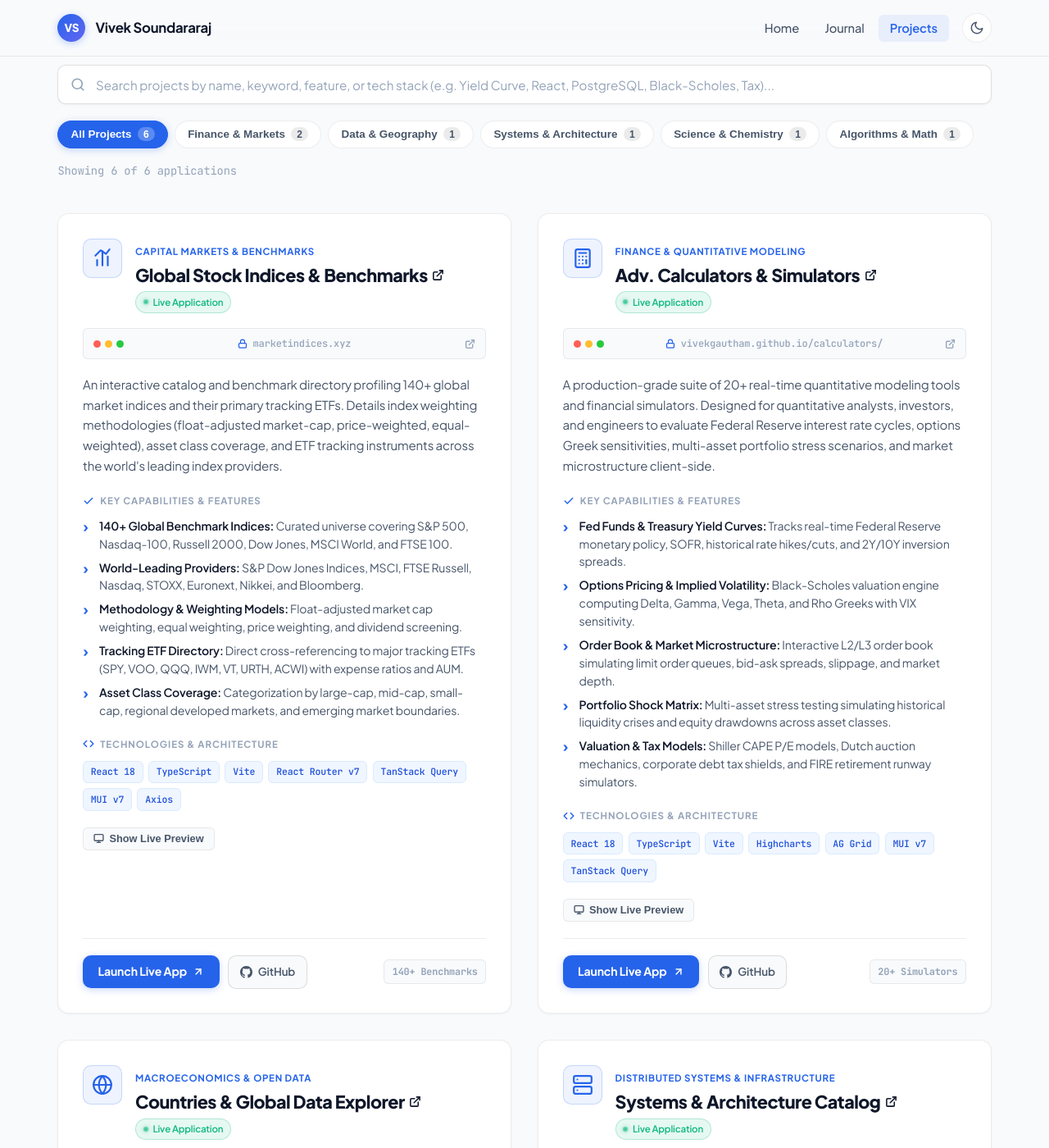
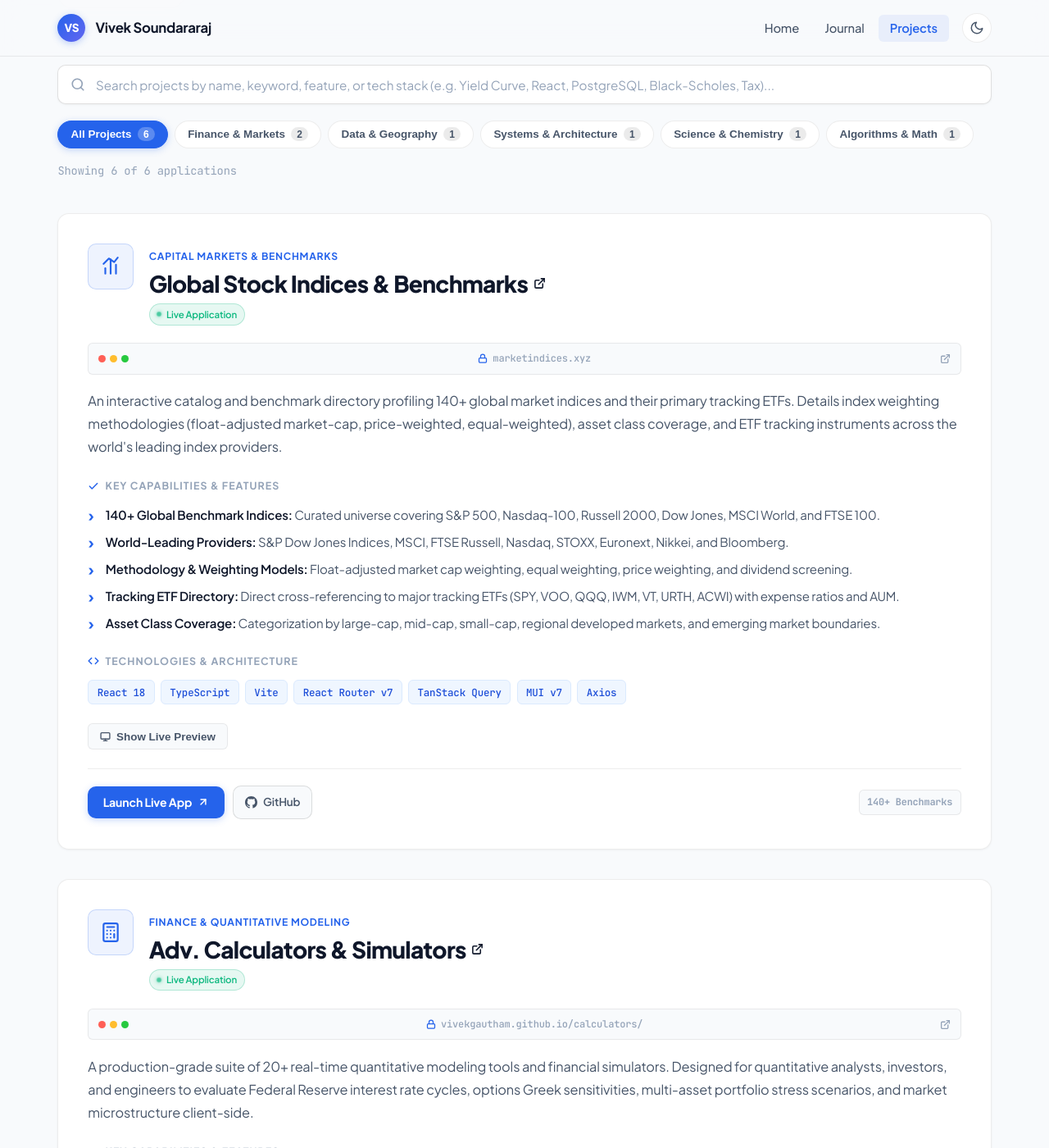
Before and after one commit to vivekgautham/vivekgautham.github.io, a Jekyll site: the page built from projects/index.html, in a window 1280 px wide and 1400 px high, scrolled down 370 px. Shown: the whole window at 82% size. Built offline with Jekyll 4.4.1, drawn with Linux system fonts in a browser that asks for light colours.

Commit message:
Updates.

```diff
--- a/_layouts/default.html
+++ b/_layouts/default.html
@@ -19,7 +19,7 @@
   <link href="https://fonts.googleapis.com/css2?family=JetBrains+Mono:ital,wght@0,400;0,500;0,700;1,400&family=Plus+Jakarta+Sans:ital,wght@0,400;0,500;0,600;0,700;0,800;1,400;1,600&display=swap" rel="stylesheet">
 
   <!-- Stylesheet with Cache-Buster -->
-  <link rel="stylesheet" type="text/css" href="{{ '/css/main.css' | relative_url }}?v=4.6">
+  <link rel="stylesheet" type="text/css" href="{{ '/css/main.css' | relative_url }}?v=4.7">
 
   <!-- KaTeX for Math Rendering -->
   <link rel="stylesheet" href="https://cdn.jsdelivr.net/npm/katex@0.16.11/dist/katex.min.css">
--- a/css/main.css
+++ b/css/main.css
@@ -580,8 +580,8 @@
 /* Home Featured Projects Showcase Grid */
 .home-projects-grid {
   display: grid;
-  grid-template-columns: repeat(auto-fill, minmax(320px, 1fr));
-  gap: 1.25rem;
+  grid-template-columns: repeat(auto-fit, minmax(min(100%, 370px), 1fr));
+  gap: 1.5rem;
   margin-bottom: 1.5rem;
 }
 
@@ -591,8 +591,8 @@
   justify-content: space-between;
   background-color: var(--bg-surface);
   border: 1px solid var(--border-subtle);
-  border-radius: var(--radius-md);
-  padding: 1.35rem;
+  border-radius: var(--radius-lg);
+  padding: 1.65rem;
   transition: all var(--transition-fast);
   box-shadow: var(--shadow-sm);
   text-decoration: none;
@@ -609,13 +609,13 @@
 .home-project-header {
   display: flex;
   align-items: center;
-  gap: 0.75rem;
-  margin-bottom: 0.75rem;
+  gap: 0.85rem;
+  margin-bottom: 0.85rem;
 }
 
 .home-project-icon {
-  width: 38px;
-  height: 38px;
+  width: 44px;
+  height: 44px;
   border-radius: var(--radius-sm);
   background-color: var(--accent-subtle);
   color: var(--accent);
@@ -631,26 +631,26 @@
 }
 
 .home-project-category {
-  font-size: 0.68rem;
+  font-size: 0.72rem;
   font-weight: 700;
   text-transform: uppercase;
   letter-spacing: 0.05em;
   color: var(--accent);
-  margin-bottom: 0.15rem;
+  margin-bottom: 0.2rem;
 }
 
 .home-project-title {
-  font-size: 1.05rem;
+  font-size: 1.15rem;
   font-weight: 700;
   color: var(--text-primary);
   line-height: 1.3;
 }
 
 .home-project-desc {
-  font-size: 0.88rem;
-  line-height: 1.55;
-  color: var(--text-secondary);
-  margin-bottom: 1rem;
+  font-size: 0.92rem;
+  line-height: 1.6;
+  color: var(--text-secondary);
+  margin-bottom: 1.15rem;
 }
 
 .home-project-footer {
@@ -658,19 +658,19 @@
   align-items: center;
   justify-content: space-between;
   margin-top: auto;
-  padding-top: 0.75rem;
+  padding-top: 0.85rem;
   border-top: 1px solid var(--border-subtle);
-  font-size: 0.82rem;
+  font-size: 0.84rem;
   font-weight: 600;
   color: var(--accent);
 }
 
 .home-project-badge {
   font-family: var(--font-mono);
-  font-size: 0.72rem;
+  font-size: 0.74rem;
   color: var(--text-tertiary);
   background-color: var(--bg-page);
-  padding: 0.15rem 0.5rem;
+  padding: 0.2rem 0.55rem;
   border-radius: var(--radius-sm);
   border: 1px solid var(--border-subtle);
 }
@@ -848,16 +848,16 @@
 /* Projects Grid Layout */
 .projects-grid {
   display: grid;
-  grid-template-columns: repeat(auto-fill, minmax(460px, 1fr));
-  gap: 2rem;
+  grid-template-columns: repeat(auto-fit, minmax(min(100%, 580px), 1fr));
+  gap: 2.25rem;
   align-items: stretch;
-  margin-bottom: 3.5rem;
-}
-
-@media (max-width: 820px) {
+  margin-bottom: 4rem;
+}
+
+@media (max-width: 900px) {
   .projects-grid {
     grid-template-columns: 1fr;
-    gap: 1.75rem;
+    gap: 1.85rem;
   }
 }
 
@@ -870,7 +870,7 @@
   background-color: var(--bg-surface);
   border: 1px solid var(--border-subtle);
   border-radius: var(--radius-lg);
-  padding: 1.85rem;
+  padding: clamp(2rem, 2.8vw, 2.65rem);
   box-shadow: var(--shadow-sm);
   transition: all var(--transition-base);
 }
@@ -885,16 +885,16 @@
 .project-card-header {
   display: flex;
   align-items: flex-start;
-  gap: 1rem;
-  margin-bottom: 1.15rem;
+  gap: 1.15rem;
+  margin-bottom: 1.35rem;
 }
 
 .project-icon-box {
   display: inline-flex;
   align-items: center;
   justify-content: center;
-  width: 48px;
-  height: 48px;
+  width: 56px;
+  height: 56px;
   border-radius: var(--radius-md);
   background-color: var(--accent-subtle);
   color: var(--accent);
@@ -913,7 +913,7 @@
 
 .project-category-badge {
   display: inline-block;
-  font-size: 0.72rem;
+  font-size: 0.76rem;
   font-weight: 700;
   text-transform: uppercase;
   letter-spacing: 0.06em;
@@ -922,11 +922,11 @@
 }
 
 .project-title {
-  font-size: 1.35rem;
+  font-size: clamp(1.48rem, 2.2vw, 1.75rem);
   font-weight: 800;
   letter-spacing: -0.025em;
   line-height: 1.25;
-  margin-bottom: 0.4rem;
+  margin-bottom: 0.45rem;
 }
 
 .project-title a {
@@ -934,7 +934,7 @@
   text-decoration: none;
   display: inline-flex;
   align-items: center;
-  gap: 0.35rem;
+  gap: 0.4rem;
 }
 
 .project-title a:hover {
@@ -1033,20 +1033,20 @@
 
 /* Card Description */
 .project-description {
-  font-size: 0.94rem;
-  line-height: 1.65;
-  color: var(--text-secondary);
-  margin-bottom: 1.25rem;
+  font-size: 1.02rem;
+  line-height: 1.72;
+  color: var(--text-secondary);
+  margin-bottom: 1.45rem;
 }
 
 /* Capabilities & Modules Section */
 .project-section-title {
-  font-size: 0.72rem;
+  font-size: 0.78rem;
   font-weight: 700;
   text-transform: uppercase;
   letter-spacing: 0.08em;
   color: var(--text-tertiary);
-  margin-bottom: 0.65rem;
+  margin-bottom: 0.75rem;
   display: flex;
   align-items: center;
   gap: 0.45rem;
@@ -1059,17 +1059,17 @@
 .project-feature-list {
   list-style: none;
   padding: 0;
-  margin: 0 0 1.25rem 0;
+  margin: 0 0 1.45rem 0;
   display: flex;
   flex-direction: column;
-  gap: 0.45rem;
+  gap: 0.55rem;
 }
 
 .project-feature-item {
   position: relative;
-  padding-left: 1.25rem;
-  font-size: 0.88rem;
-  line-height: 1.55;
+  padding-left: 1.35rem;
+  font-size: 0.94rem;
+  line-height: 1.62;
   color: var(--text-secondary);
 }
 
@@ -1078,7 +1078,7 @@
   position: absolute;
   left: 0;
   top: -1px;
-  font-size: 1.15rem;
+  font-size: 1.25rem;
   font-weight: 700;
   color: var(--accent);
   line-height: 1.3;
@@ -1091,23 +1091,23 @@
 
 /* Tech Stack Pills */
 .project-tech-wrapper {
-  margin-bottom: 1.25rem;
+  margin-bottom: 1.45rem;
 }
 
 .project-tech-tags {
   display: flex;
   flex-wrap: wrap;
-  gap: 0.4rem;
+  gap: 0.45rem;
 }
 
 .tech-pill {
   font-family: var(--font-mono);
-  font-size: 0.72rem;
+  font-size: 0.78rem;
   font-weight: 500;
   color: var(--tag-text);
   background-color: var(--tag-bg);
   border: 1px solid var(--tag-border);
-  padding: 0.18rem 0.55rem;
+  padding: 0.22rem 0.65rem;
   border-radius: var(--radius-sm);
   transition: all var(--transition-fast);
 }
@@ -1120,20 +1120,20 @@
 
 /* Interactive Preview Drawer */
 .preview-drawer-wrapper {
-  margin-bottom: 1.25rem;
+  margin-bottom: 1.45rem;
 }
 
 .preview-toggle-btn {
   display: inline-flex;
   align-items: center;
-  gap: 0.4rem;
-  font-size: 0.8rem;
+  gap: 0.45rem;
+  font-size: 0.84rem;
   font-weight: 600;
   color: var(--text-secondary);
   background-color: var(--bg-page);
   border: 1px solid var(--border-subtle);
   border-radius: var(--radius-sm);
-  padding: 0.35rem 0.75rem;
+  padding: 0.45rem 0.85rem;
   cursor: pointer;
   transition: all var(--transition-fast);
 }
@@ -1146,13 +1146,13 @@
 
 .preview-drawer-content {
   display: none;
-  margin-top: 0.85rem;
+  margin-top: 0.95rem;
   border-radius: var(--radius-md);
   border: 1px solid var(--border-default);
   overflow: hidden;
   box-shadow: var(--shadow-sm);
   position: relative;
-  height: 280px;
+  height: 380px;
   background-color: var(--bg-page);
 }
 
```
